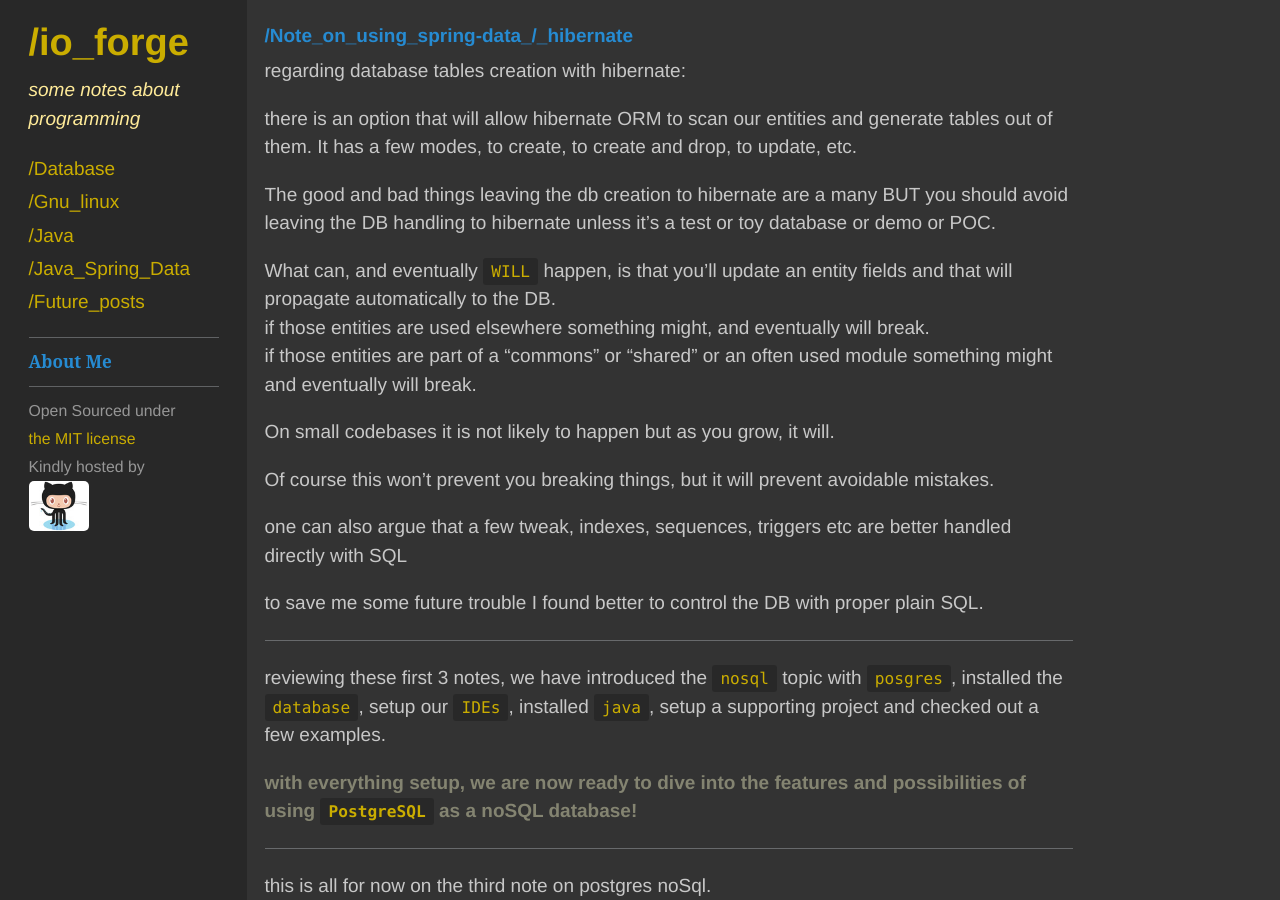
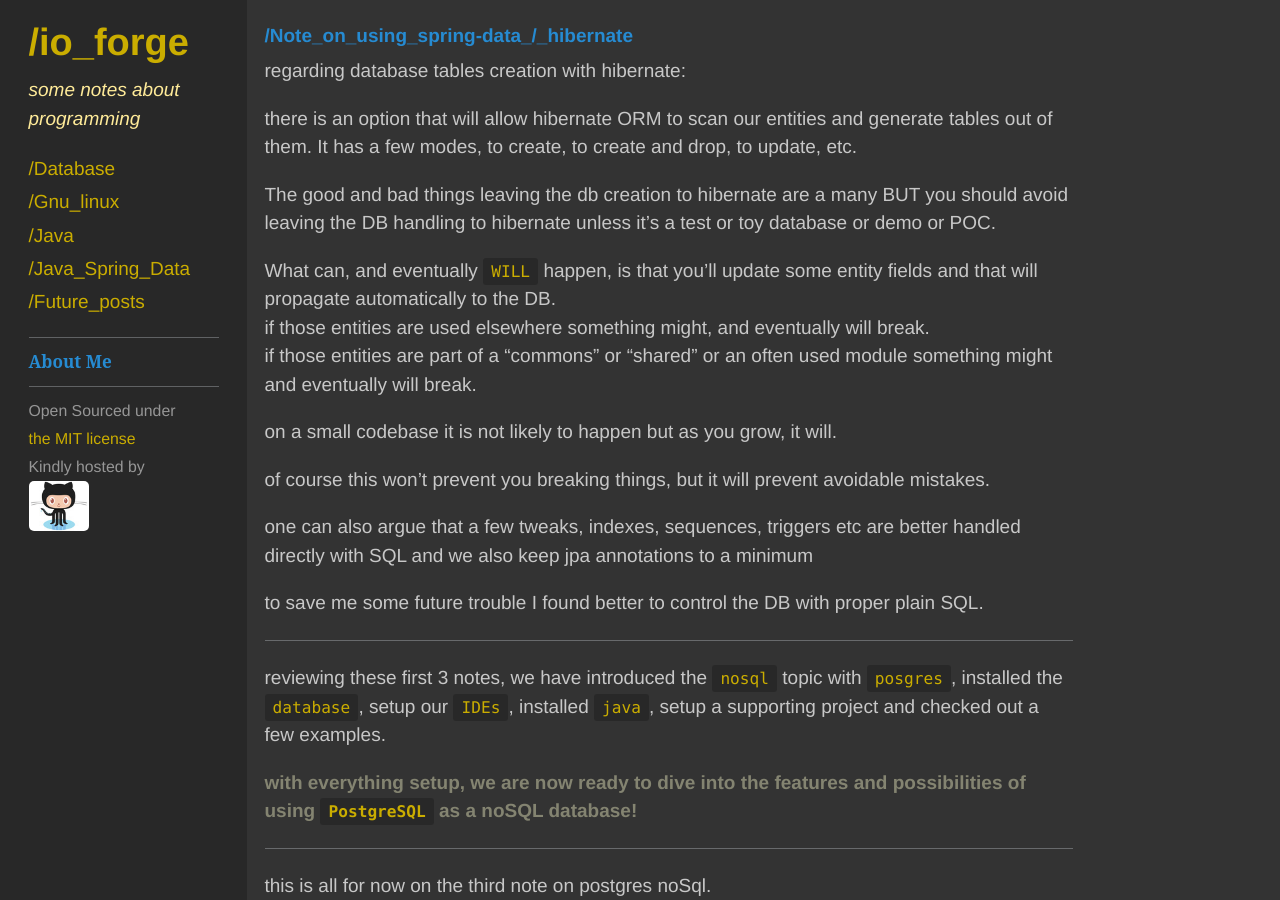
Before and after one commit to JohnnyXavier/johnnyxavier.github.io, a Jekyll site: the page built from _posts/database/2018-12-02-postgres-nosql-3.md, in a window 1280 px wide and 900 px high, scrolled down 11172 px. Built offline with Jekyll 4.4.1, drawn with Linux system fonts in a browser that asks for light colours; comment, search, counter and statistics services are not loaded.

```diff
--- a/_posts/database/2018-12-02-postgres-nosql-3.md
+++ b/_posts/database/2018-12-02-postgres-nosql-3.md
@@ -419,15 +419,15 @@
 
 The good and bad things leaving the db creation to hibernate are a many BUT you should avoid leaving the DB handling to hibernate unless it's a test or toy database or demo or POC.
 
-What can, and eventually `WILL` happen, is that you'll update an entity fields and that will propagate automatically to the DB.<br>
+What can, and eventually `WILL` happen, is that you'll update some  entity fields and that will propagate automatically to the DB.<br>
 if those entities are used elsewhere something might, and eventually will break.<br>
 if those entities are part of a "commons" or "shared" or an often used module something might and eventually will break.
 
-On small codebases it is not likely to happen but as you grow, it will.
+on a small codebase it is not likely to happen but as you grow, it will.
 
-Of course this won't prevent you breaking things, but it will prevent avoidable mistakes.
+of course this won't prevent you breaking things, but it will prevent avoidable mistakes.
 
-one can also argue that a few tweak, indexes, sequences, triggers etc are better handled directly with SQL
+one can also argue that a few tweaks, indexes, sequences, triggers etc are better handled directly with SQL and we also keep jpa annotations to a minimum
 
 to save me some future trouble I found better to control the DB with proper plain SQL.
 
```
Also changed, not shown: _posts/database/2018-11-26-postgres-nosql-1.md (+1 -1 lines).
